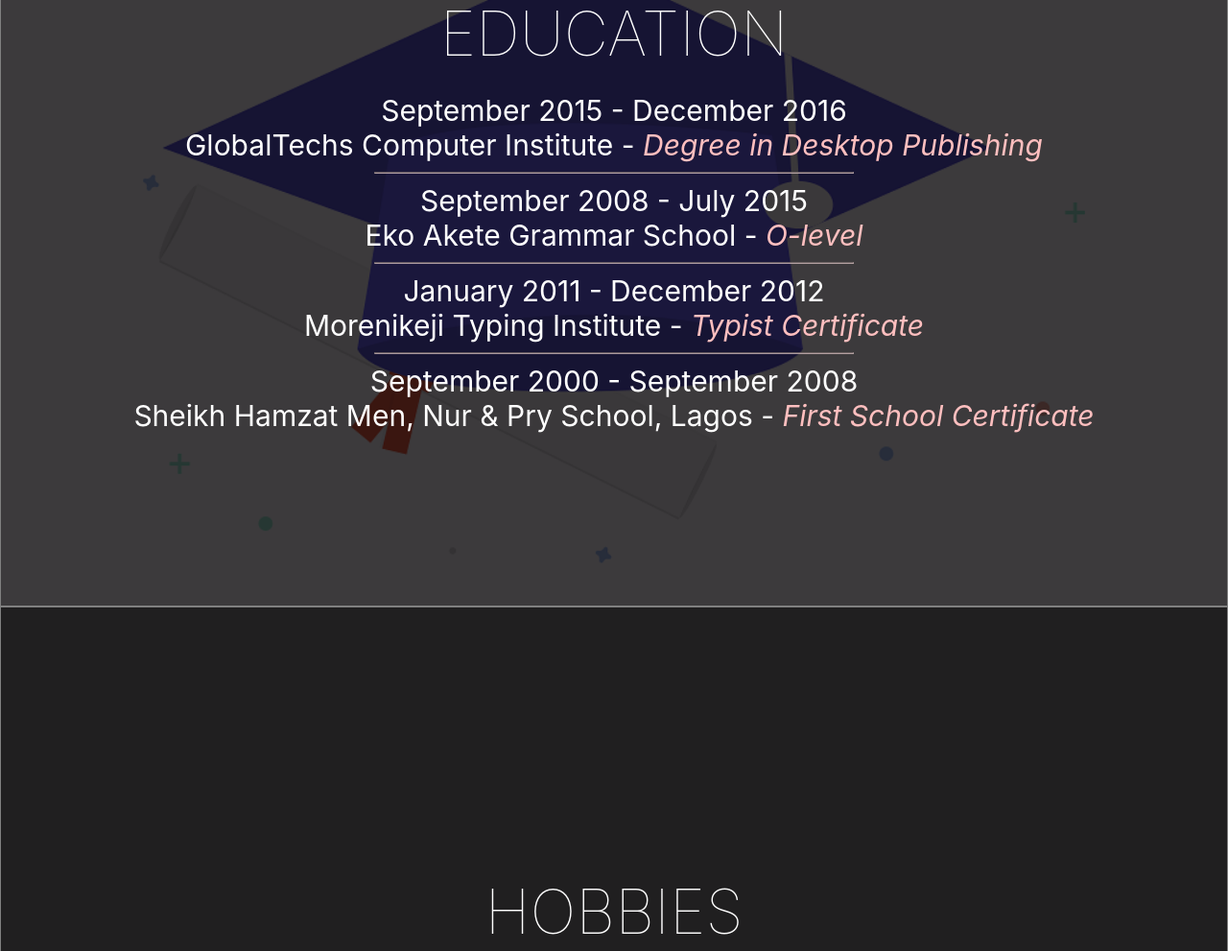
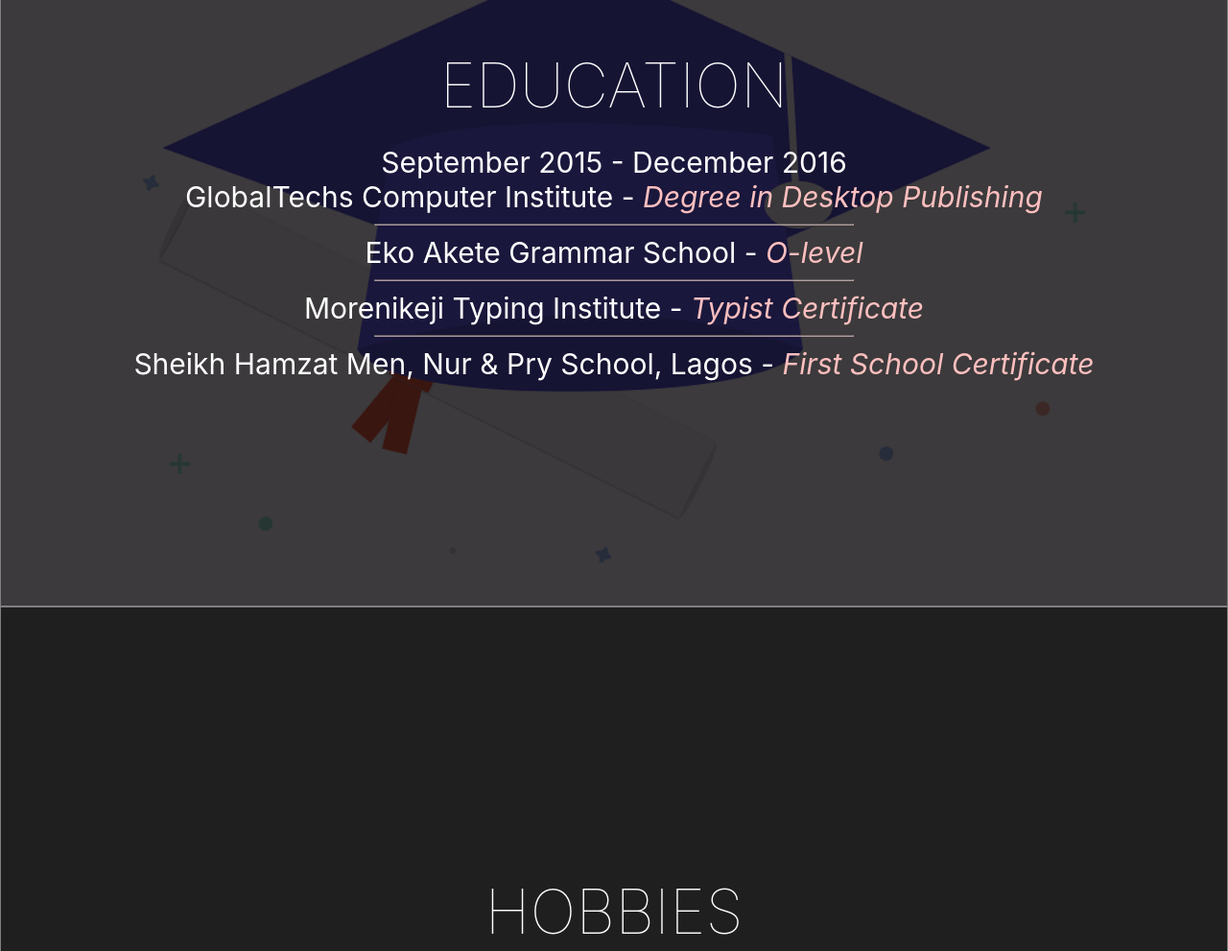
Before and after one commit to Olaitan12/Portfolio, a plain HTML site: page index.html in a window 1280 px wide. Shown: the part 1768-2759 px from the top of the page at 96% size. Drawn offline with Linux system fonts and the light colour scheme; a script that the page names is missing.

Commit message:
Update index.html

```diff
--- a/index.html
+++ b/index.html
@@ -60,14 +60,11 @@
                 <li>September 2015 - December 2016 <br>
                     GlobalTechs Computer Institute - <em>Degree in Desktop Publishing</em></li>
                 <hr>
-                <li>September 2008 - July 2015 <br>
-                    Eko Akete Grammar School - <em>O-level</em></li>
+                <li>Eko Akete Grammar School - <em>O-level</em></li>
                 <hr>
-                <li>January 2011 - December 2012 <br>
-                    Morenikeji Typing Institute - <em>Typist Certificate</em></li>
+                <li>Morenikeji Typing Institute - <em>Typist Certificate</em></li>
 		<hr>
-                <li>September 2000 - September 2008 <br>
-                    Sheikh Hamzat Men, Nur & Pry School, Lagos - <em>First School Certificate</em></li>
+                <li>Sheikh Hamzat Men, Nur & Pry School, Lagos - <em>First School Certificate</em></li>
             </ul>
         </section>
 
```
